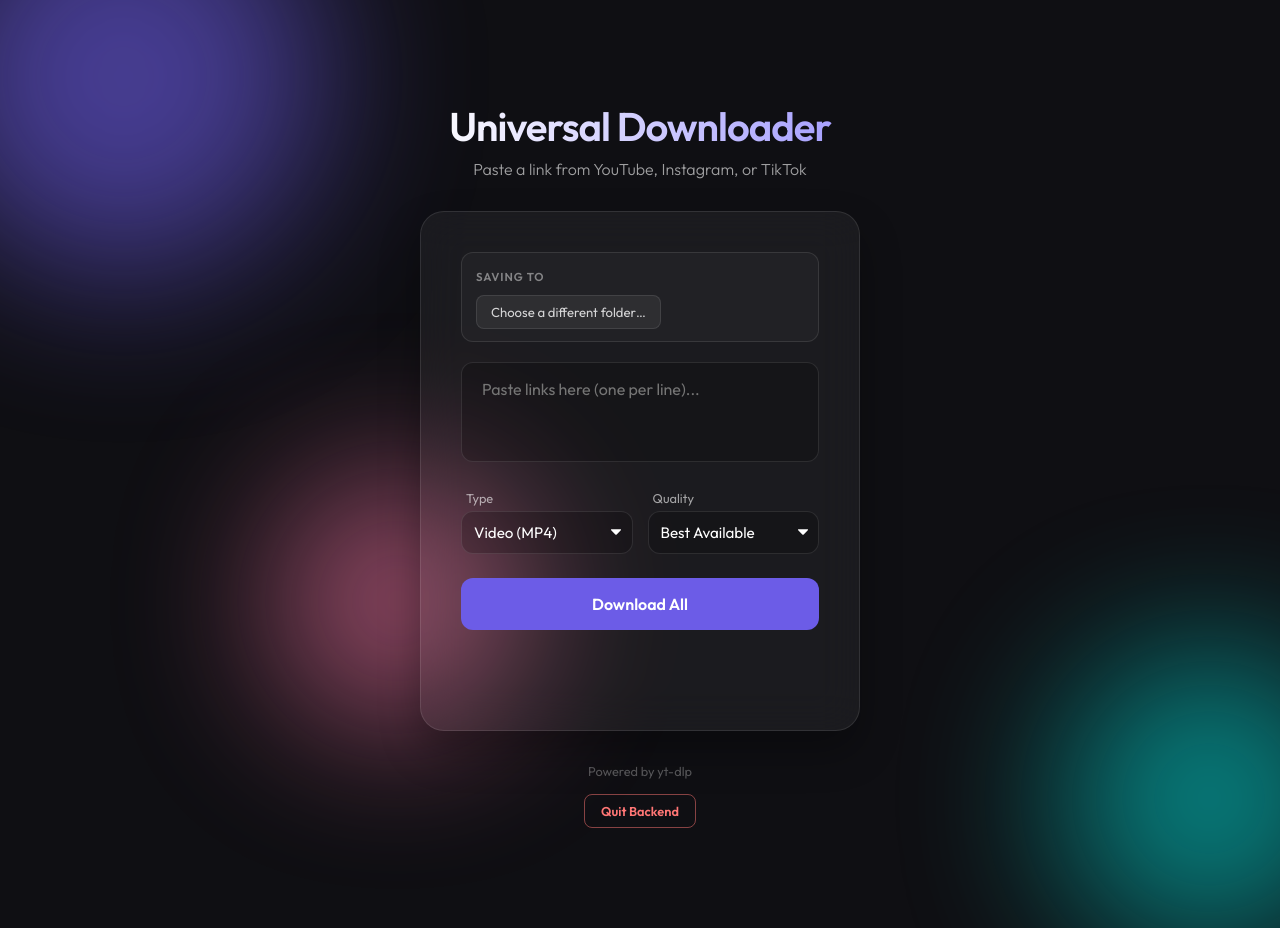
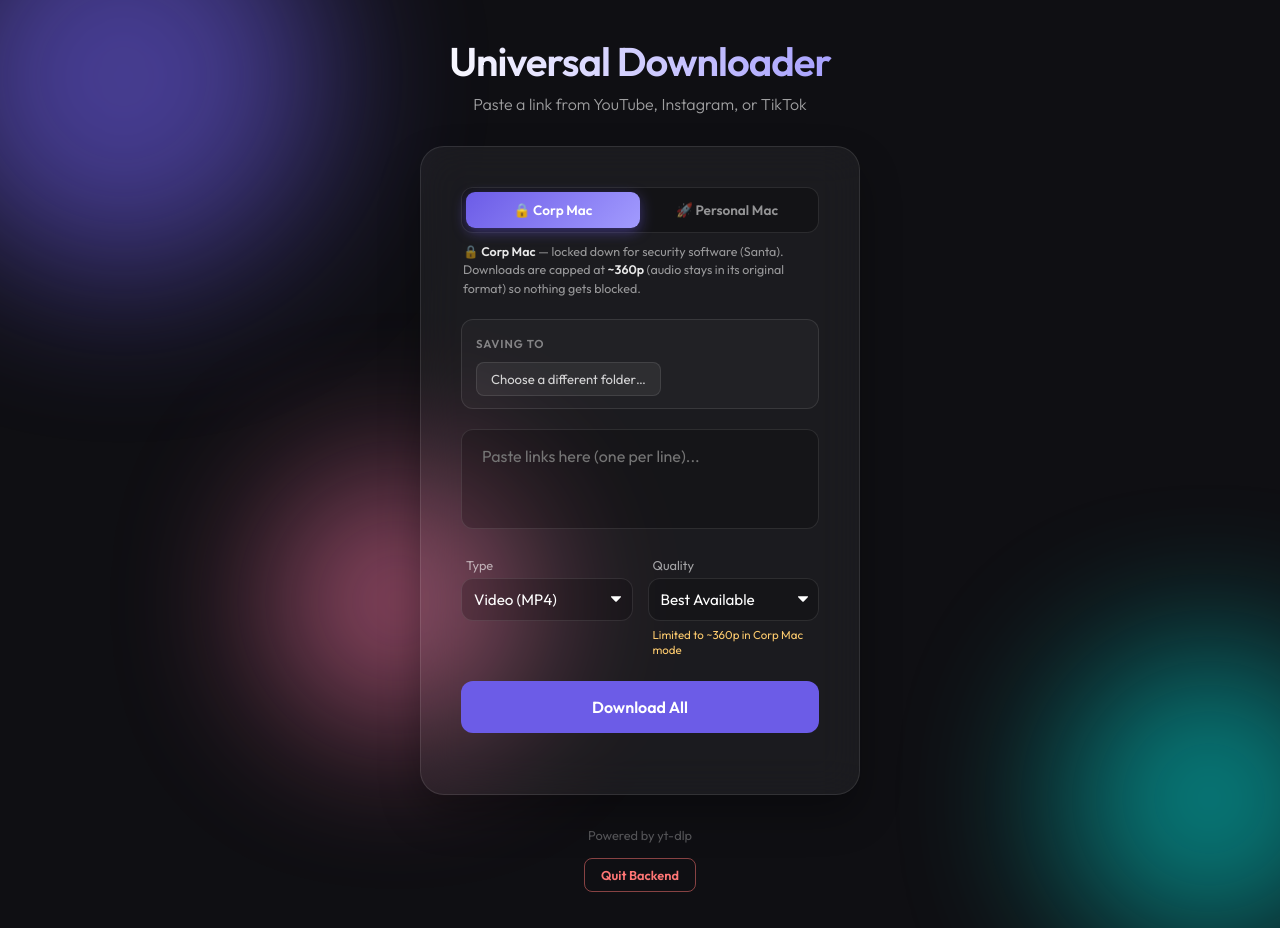
Before and after one commit to asgllc-kvillanueva/asgllc-kvillanueva.github.io, a Flask app: template apps/universal-downloader/templates/downloader.html in a window 1280 px wide. Run offline with Flask 3, Linux system fonts and the light colour scheme; the template is opened without the code that fills it, so the values that code supplies are empty.

Commit message:
Add Corp/Personal Mac mode toggle to both apps
An aesthetic sliding toggle on both apps lets you pick the machine type, with
an info line explaining the trade-off:
- Corp Mac (default, safe): Santa-locked. YouTube grabs use the sanitized-PATH
  + progressive path (no deno/ffmpeg spawned) — capped at ~360p, no popups.
- Personal Mac: full quality — default clients + best adaptive streams merged
  with ffmpeg (and MP3 audio in the downloader), up to 1080p+.

The mode is stored in one shared settings file under Playground Tools, so
flipping it in either app carries to the other. Default is the safe Corp mode.

Backend: /mode + /set-mode routes in both apps; download paths branch on mode.
The compressor (yt-dlp CLI) passes a sanitized env in corp mode; the downloader
(in-process yt-dlp) temporarily sanitizes PATH around the download and drops the
ffmpeg-dependent postprocessors in corp mode. Downloader also shows a '~360p'
note under the Quality dropdown in corp mode.

Verified with binary sentinels: corp spawns neither deno nor ffmpeg and yields
360p; personal uses both and pulls 1080p. Both toggles screenshot-checked.

Co-Authored-By: Claude Opus 4.8 <noreply@anthropic.com>

```diff
--- a/apps/asset-compressor/compressor.py
+++ b/apps/asset-compressor/compressor.py
@@ -24,17 +24,57 @@ PORT = 5002
 # Human-readable list of what you can load (shown in the UI).
 ALLOWED_DESC = "MP4, MOV, M4V, WebM, AVI, and more"
 
-# Extra yt-dlp flags for the YouTube path. The Android player client returns
-# pre-deciphered stream URLs, so when it works yt-dlp skips YouTube's JavaScript
-# "nsig" challenge entirely. (The Universal Downloader uses the same client.)
+# ── Machine mode: "corp" (locked-down, Santa-safe) vs "personal" (full quality).
+# Shared with the Universal Downloader via one settings file under Playground
+# Tools, so flipping it in either app carries over. Default is the SAFE "corp".
+_PG_DIR = os.path.join(os.path.expanduser('~'), 'Library', 'Application Support', 'Playground Tools')
+_SETTINGS_PATH = os.path.join(_PG_DIR, 'settings.json')
+
+
+def load_mode():
+    try:
+        with open(_SETTINGS_PATH) as f:
+            m = json.load(f).get('machine_mode')
+        if m in ('corp', 'personal'):
+            return m
+    except Exception:
+        pass
+    return 'corp'
+
+
+def save_mode(mode):
+    if mode not in ('corp', 'personal'):
+        return
+    data = {}
+    try:
+        with open(_SETTINGS_PATH) as f:
+            data = json.load(f)
+    except Exception:
+        pass
+    data['machine_mode'] = mode
+    try:
+        os.makedirs(_PG_DIR, exist_ok=True)
+        with open(_SETTINGS_PATH, 'w') as f:
+            json.dump(data, f)
+    except Exception as e:
+        print('Could not save machine mode:', e)
+
+
+# ── CORP mode (Santa-safe): Android client returns pre-deciphered URLs (no JS
+# "nsig" challenge → no Deno), and a single pre-muxed/progressive MP4 means no
+# ffmpeg merge. `18` (360p H.264) is virtually always present as a fallback.
 YT_COMPAT = ['--extractor-args', 'youtube:player_client=android',
              '--no-check-certificate', '--legacy-server-connect']
-
-# A single pre-muxed (progressive) MP4 — one file with both audio and video, so
-# no ffmpeg merge is ever needed. `18` (360p H.264) is virtually always present
-# as a reliable fallback.
 YT_FORMAT = ('best[ext=mp4][vcodec!=none][acodec!=none]/'
              '18/best[vcodec!=none][acodec!=none]/best')
+
+# ── PERSONAL mode (full quality): default clients + best adaptive streams merged
+# to MP4. This uses Deno (for the JS challenge) and ffmpeg (to merge) — fine on a
+# personal Mac, blocked by Santa on the corp Mac (which is why it's opt-in).
+YT_COMPAT_HQ = ['--no-check-certificate', '--legacy-server-connect']
+YT_FORMAT_HQ = ('bestvideo[ext=mp4][vcodec^=avc1]+bestaudio[ext=m4a]/'
+                'bestvideo[ext=mp4]+bestaudio[ext=m4a]/bestvideo+bestaudio/'
+                'best[ext=mp4]/best')
 
 
 def _yt_env():
@@ -244,6 +284,21 @@ def _file_list():
     return [{'index': i, 'name': os.path.basename(p)} for i, p in enumerate(SELECTED)]
 
 
+# ─── Machine mode (Corp vs Personal) ─────────────────────────────────────
+@app.route('/mode')
+def get_mode():
+    return jsonify({'mode': load_mode()})
+
+
+@app.route('/set-mode', methods=['POST'])
+def set_mode():
+    mode = (request.json or {}).get('mode')
+    if mode not in ('corp', 'personal'):
+        return jsonify({'success': False, 'error': 'bad mode'}), 400
+    save_mode(mode)
+    return jsonify({'success': True, 'mode': mode})
+
+
 # ─── YouTube download (adds one video to the list) ───────────────────────
 @app.route('/download-youtube', methods=['POST'])
 def download_youtube():
@@ -253,14 +308,21 @@ def download_youtube():
     try:
         dl_dir = os.path.join(tempfile.gettempdir(), 'asset_comp_yt')
         os.makedirs(dl_dir, exist_ok=True)
-        yt_env = _yt_env()
-        title_r = subprocess.run(['yt-dlp', '--print', 'title', '--no-warnings', *YT_COMPAT, url],
+        # Pick the toolchain by machine mode. Corp: sanitized PATH + progressive
+        # (Santa-safe, ~360p). Personal: full PATH + best adaptive merged to MP4.
+        if load_mode() == 'personal':
+            yt_env = None  # inherit full PATH so Deno/ffmpeg are available
+            flags, fmt, extra = YT_COMPAT_HQ, YT_FORMAT_HQ, ['--merge-output-format', 'mp4']
+        else:
+            yt_env = _yt_env()
+            flags, fmt, extra = YT_COMPAT, YT_FORMAT, []
+        title_r = subprocess.run(['yt-dlp', '--print', 'title', '--no-warnings', *flags, url],
                                  capture_output=True, text=True, timeout=40, env=yt_env)
         title = (title_r.stdout.strip() or 'video')
         safe = re.sub(r'[^\w\s-]', '', title)[:60].strip() or 'video'
         out_tmpl = os.path.join(dl_dir, f'{safe}.%(ext)s')
-        cmd = ['yt-dlp', '-f', YT_FORMAT,
-               '-o', out_tmpl, '--no-playlist', '--no-warnings', *YT_COMPAT, url]
+        cmd = ['yt-dlp', '-f', fmt, *extra,
+               '-o', out_tmpl, '--no-playlist', '--no-warnings', *flags, url]
         r = subprocess.run(cmd, capture_output=True, text=True, env=yt_env)
         if r.returncode != 0:
             return jsonify({'success': False, 'error': r.stderr[-200:] if r.stderr else 'Download failed.'})
--- a/apps/universal-downloader/static/downloader.css
+++ b/apps/universal-downloader/static/downloader.css
@@ -166,6 +166,84 @@ header p {
     border-color: var(--accent-color);
     color: #fff;
     transform: none;
+}
+
+/* Machine mode toggle (Corp vs Personal) */
+.mode-toggle {
+    margin-bottom: 1.25rem;
+    text-align: left;
+}
+
+.mode-switch {
+    position: relative;
+    display: flex;
+    background: rgba(0, 0, 0, 0.25);
+    border: 1px solid var(--card-border);
+    border-radius: 12px;
+    padding: 4px;
+}
+
+.mode-switch .mode-opt {
+    flex: 1;
+    width: auto;
+    z-index: 1;
+    background: transparent;
+    border: none;
+    color: rgba(255, 255, 255, 0.55);
+    font-family: inherit;
+    font-size: 0.85rem;
+    font-weight: 600;
+    padding: 9px 8px;
+    cursor: pointer;
+    transition: color 0.25s ease;
+}
+
+.mode-switch .mode-opt:hover {
+    background: transparent;
+    transform: none;
+    color: rgba(255, 255, 255, 0.85);
+}
+
+.mode-thumb {
+    position: absolute;
+    top: 4px;
+    left: 4px;
+    width: calc(50% - 4px);
+    height: calc(100% - 8px);
+    border-radius: 9px;
+    background: linear-gradient(135deg, #6c5ce7, #a29bfe);
+    box-shadow: 0 4px 14px rgba(108, 92, 231, 0.45);
+    transition: transform 0.25s cubic-bezier(0.4, 0, 0.2, 1);
+}
+
+.mode-switch[data-mode="personal"] .mode-thumb {
+    transform: translateX(100%);
+}
+
+.mode-switch[data-mode="corp"] .mode-opt[data-mode="corp"],
+.mode-switch[data-mode="personal"] .mode-opt[data-mode="personal"] {
+    color: #fff;
+}
+
+.mode-info {
+    font-size: 0.78rem;
+    line-height: 1.5;
+    color: rgba(255, 255, 255, 0.55);
+    margin-top: 10px;
+    padding: 0 2px;
+}
+
+.mode-info b {
+    color: rgba(255, 255, 255, 0.9);
+    font-weight: 600;
+}
+
+.quality-note {
+    font-size: 0.72rem;
+    color: #fdcb6e;
+    margin-top: 6px;
+    padding-left: 5px;
+    min-height: 14px;
 }
 
 /* Input Field */
--- a/apps/universal-downloader/static/downloader.js
+++ b/apps/universal-downloader/static/downloader.js
@@ -144,6 +144,50 @@ function showStatus(message, type) {
     }
 }
 
+// ─── Machine Mode (Corp vs Personal) ─────────────────────────────────────
+const modeSwitch = document.getElementById('mode-switch');
+const modeInfo = document.getElementById('mode-info');
+const qualityNote = document.getElementById('quality-note');
+
+const MODE_INFO = {
+    corp: '🔒 <b>Corp Mac</b> — locked down for security software (Santa). ' +
+          'Downloads are capped at <b>~360p</b> (audio stays in its original format) so nothing gets blocked.',
+    personal: '🚀 <b>Personal Mac</b> — full quality: best resolution up to <b>1080p+</b> and MP3 audio. ' +
+              'Don\'t use on a locked-down work Mac.',
+};
+
+function applyMode(mode) {
+    if (mode !== 'corp' && mode !== 'personal') mode = 'corp';
+    modeSwitch.dataset.mode = mode;
+    modeInfo.innerHTML = MODE_INFO[mode];
+    qualityNote.textContent = mode === 'corp' ? 'Limited to ~360p in Corp Mac mode' : '';
+}
+
+modeSwitch.querySelectorAll('.mode-opt').forEach((opt) => {
+    opt.addEventListener('click', async () => {
+        const mode = opt.dataset.mode;
+        if (mode === modeSwitch.dataset.mode) return;
+        applyMode(mode);
+        try {
+            await fetch('/set-mode', {
+                method: 'POST',
+                headers: { 'Content-Type': 'application/json' },
+                body: JSON.stringify({ mode }),
+            });
+        } catch (e) { /* keep the UI state regardless */ }
+    });
+});
+
+(async () => {
+    try {
+        const r = await fetch('/mode');
+        const d = await r.json();
+        applyMode(d.mode);
+    } catch (e) {
+        applyMode('corp');
+    }
+})();
+
 async function quitBackend() {
     if (confirm("Are you sure you want to stop the downloader server? You will need to restart the app to download again.")) {
         try {
--- a/apps/universal-downloader/templates/downloader.html
+++ b/apps/universal-downloader/templates/downloader.html
@@ -24,6 +24,15 @@
         </header>
 
         <main class="card">
+            <div class="mode-toggle">
+                <div class="mode-switch" id="mode-switch" data-mode="corp">
+                    <button type="button" class="mode-opt" data-mode="corp">🔒 Corp Mac</button>
+                    <button type="button" class="mode-opt" data-mode="personal">🚀 Personal Mac</button>
+                    <span class="mode-thumb"></span>
+                </div>
+                <div class="mode-info" id="mode-info"></div>
+            </div>
+
             <div class="folder-box">
                 <span class="folder-label">Saving to</span>
                 <div id="currentFolder" class="folder-path">{{ current_folder }}</div>
@@ -52,6 +61,7 @@
                         <option value="720">720p</option>
                         <option value="480">480p</option>
                     </select>
+                    <div id="quality-note" class="quality-note"></div>
                 </div>
             </div>
 
```
Also changed, not shown: apps/asset-compressor/static/compressor.css (+68 -0 lines), apps/asset-compressor/static/compressor.js (+36 -0 lines), apps/asset-compressor/templates/compressor.html (+9 -0 lines), apps/universal-downloader/downloader.py (+116 -39 lines), .claude/launch.json (added).
